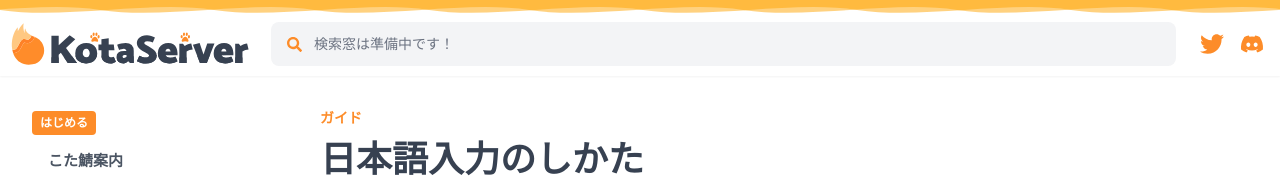
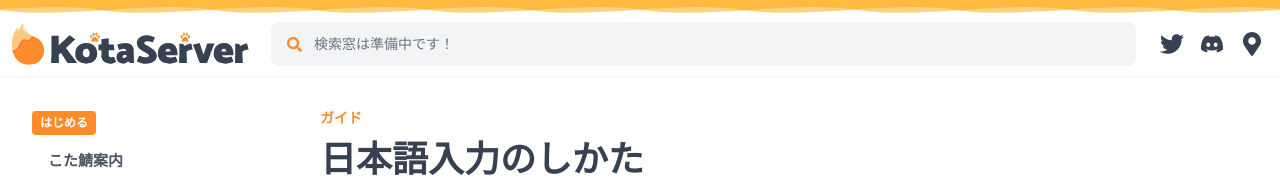
Before and after one commit to sierozem/kotaserver-web-design-prototype, a Next.js app: page /doc in a window 1280 px wide. Shown: the top 178 px of the page. Built offline with nearby package versions, Linux system fonts and the light colour scheme; a web font is replaced by a local one.

Commit message:
ヘッダーを微調整

```diff
--- a/components/Header.tsx
+++ b/components/Header.tsx
@@ -1,4 +1,4 @@
-import { FaSearch, FaDiscord, FaTwitter} from 'react-icons/fa'
+import { FaDiscord, FaMapMarkerAlt, FaSearch, FaTwitter} from 'react-icons/fa'
 import Brand from '../images/brand.svg'
 import Logo from '../images/logo.svg'
 
@@ -15,8 +15,9 @@ const Header: React.VFC = () => {
           <FaSearch />
           <span className="ml-3 text-sm text-gray-500">検索窓は準備中です！</span>
         </div>
-        <FaTwitter className="mx-2 w-6 h-6 text-deep-orange transition ease-in-out hover:scale-[1.3] cursor-pointer" />
-        <FaDiscord className="mx-2 w-6 h-6 text-deep-orange transition ease-in-out hover:scale-[1.3] cursor-pointer" />
+        <FaTwitter className="mx-2 w-6 h-6 transition ease-in-out hover:scale-[1.3] cursor-pointer" />
+        <FaDiscord className="mx-2 w-6 h-6 transition ease-in-out hover:scale-[1.3] cursor-pointer" />
+        <FaMapMarkerAlt className="mx-2 w-6 h-6 transition ease-in-out hover:scale-[1.3] cursor-pointer" />
       </div>
     </>
   )
```
